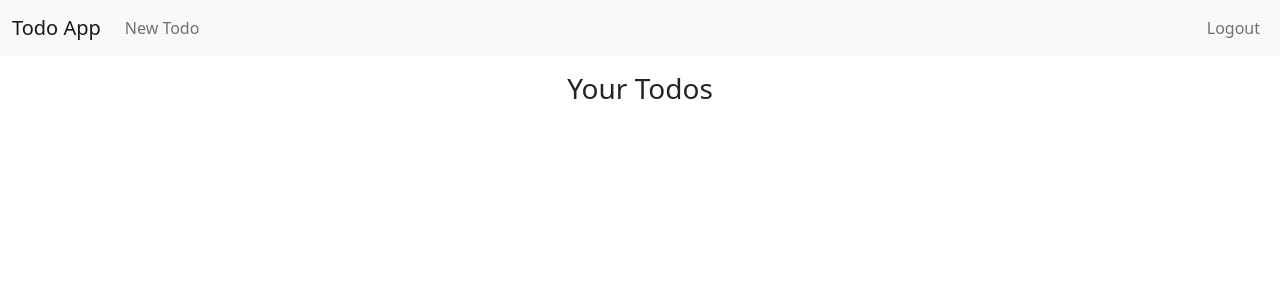
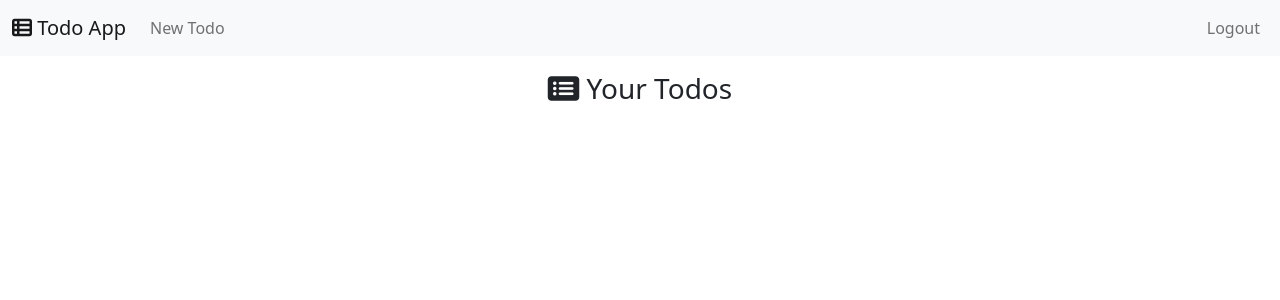
Before and after one commit to Somsubhra1/django-todo-app, a Django app: page / in a window 1280 px wide. Shown: the top 300 px of the page. Run offline with Django 3.2, Linux system fonts and the light colour scheme; the visitor is signed in with stand-in values (Sample User, id 1); data that the repository does not hold is empty; some libraries are stand-ins or nearby versions.

Commit message:
added fontawesome and modified templates

```diff
--- a/todos/templates/todos/base.html
+++ b/todos/templates/todos/base.html
@@ -15,6 +15,11 @@
       crossorigin="anonymous"
     />
 
+    <script
+      src="https://kit.fontawesome.com/2fa0defabe.js"
+      crossorigin="anonymous"
+    ></script>
+
     <link rel="stylesheet" href="{% static 'todos/css/style.css' %}" />
 
     <link
@@ -28,7 +33,7 @@
   <body>
     <nav class="navbar navbar-expand-lg navbar-light bg-light">
       <div class="container-fluid">
-        <a class="navbar-brand" href="{% url 'todos:home' %}">Todo App</a>
+        <a class="navbar-brand" href="{% url 'todos:home' %}"><i class="fas fa-th-list"></i> Todo App</a>
         <button
           class="navbar-toggler"
           type="button"
--- a/todos/templates/todos/todo_list.html
+++ b/todos/templates/todos/todo_list.html
@@ -1,7 +1,7 @@
 {% extends 'todos/base.html' %} {% block content %}
 
 <div class="d-flex flex-column align-items-center mt-3">
-  <h3>Your Todos</h3>
+  <h3><i class="fas fa-list-alt"></i> Your Todos</h3>
   <hr />
   {% for todo in todos %}
   <div class="card mt-1 mb-2 col-sm-12 col-md-6 custom-width">
@@ -16,17 +16,17 @@
         <a
           href="{% url 'todos:todo-update-status' todo.id %}"
           class="btn btn-warning"
-          >Set Incomplete</a
+          ><i class="fas fa-times"></i></a
         >
         {% else %}
         <a
           href="{% url 'todos:todo-update-status' todo.id %}"
           class="btn btn-success"
-          >Set Completed</a
+          ><i class="fas fa-check"></i></a
         >
         {% endif %}
         <a href="{% url 'todos:todo-delete' todo.id %}" class="btn btn-danger"
-          >Delete</a
+          ><i class="fas fa-trash"></i></a
         >
       </div>
     </div>
```
